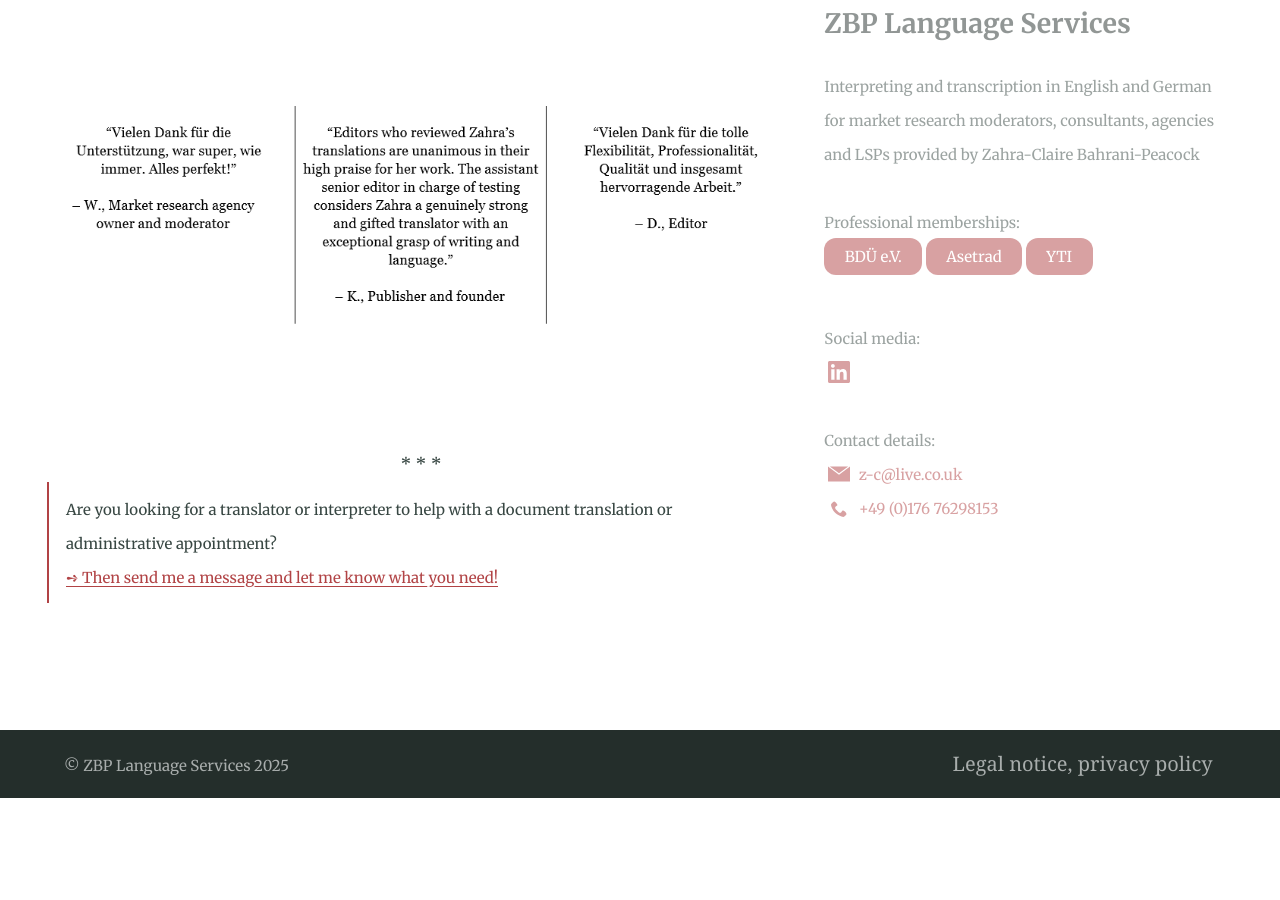
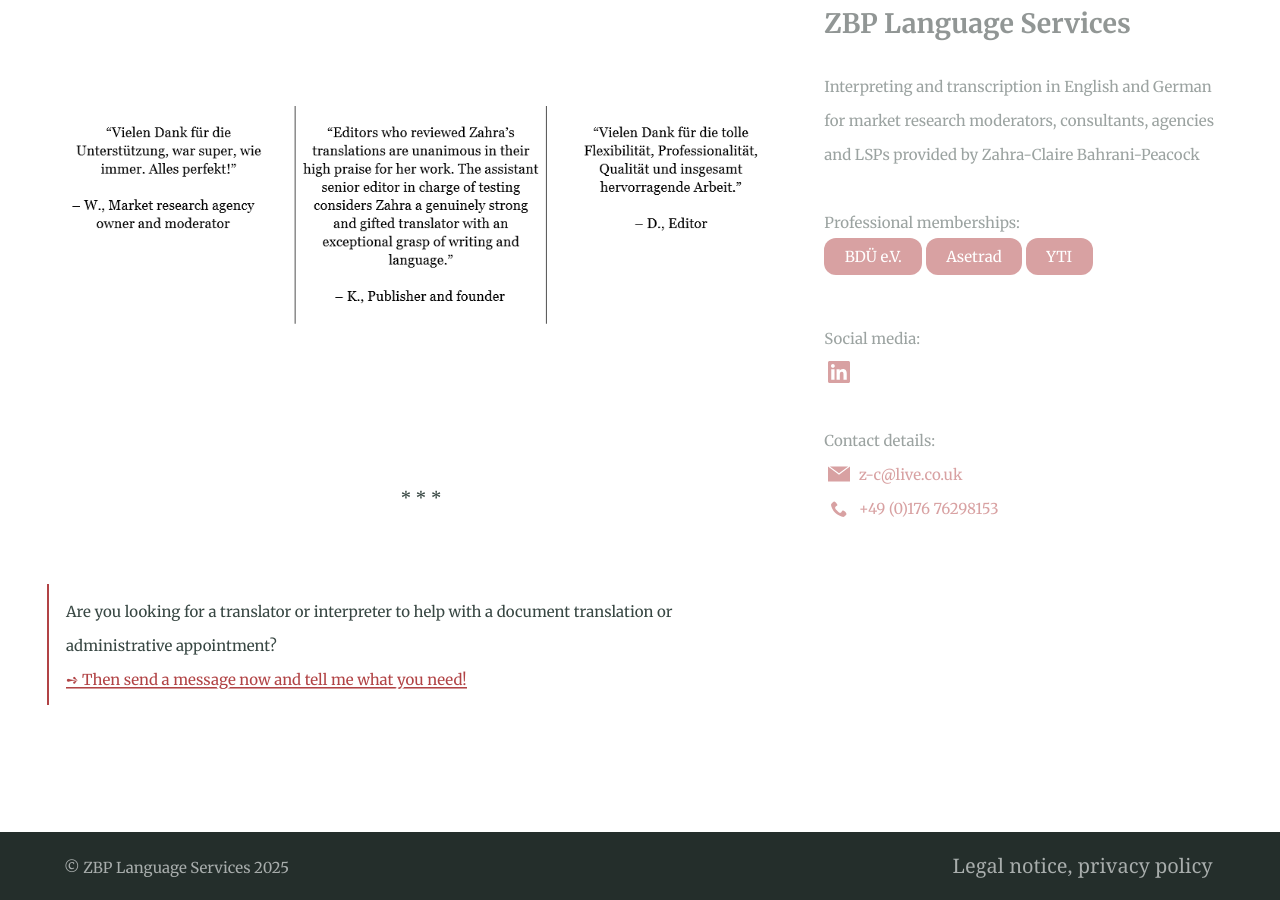
Before and after one commit to Website-2/certified.zbp-language-services.github.io, a Jekyll site: the page built from services.md, in a window 1280 px wide and 900 px high, scrolled down 1204 px. Built offline with Jekyll 4.4.1, drawn with Linux system fonts in a browser that asks for light colours; before the commit the page ends 2002 px from its top, so only the background shows below that.

Commit message:
Text update

```diff
--- a/services.md
+++ b/services.md
@@ -20,8 +20,9 @@ aside: true
 <br><br><br><br>
 
 {% include figure.html image="/assets/Testimonials_services.png" position="center" %}
-<br><br>
+<br><br><br>
 <center>* * *</center>
-><small>Are you looking for a translator or interpreter to help with a document translation or administrative appointment?<br>[➺ Then send me a message and let me know what you need!](/contact/)</small>
+<br>
+><small>Are you looking for a translator or interpreter to help with a document translation or administrative appointment?<br>[➺ Then send a message now and tell me what you need!](/contact/)</small>
 
 <br>
```
Also changed, not shown: about.md (+3 -2 lines).
